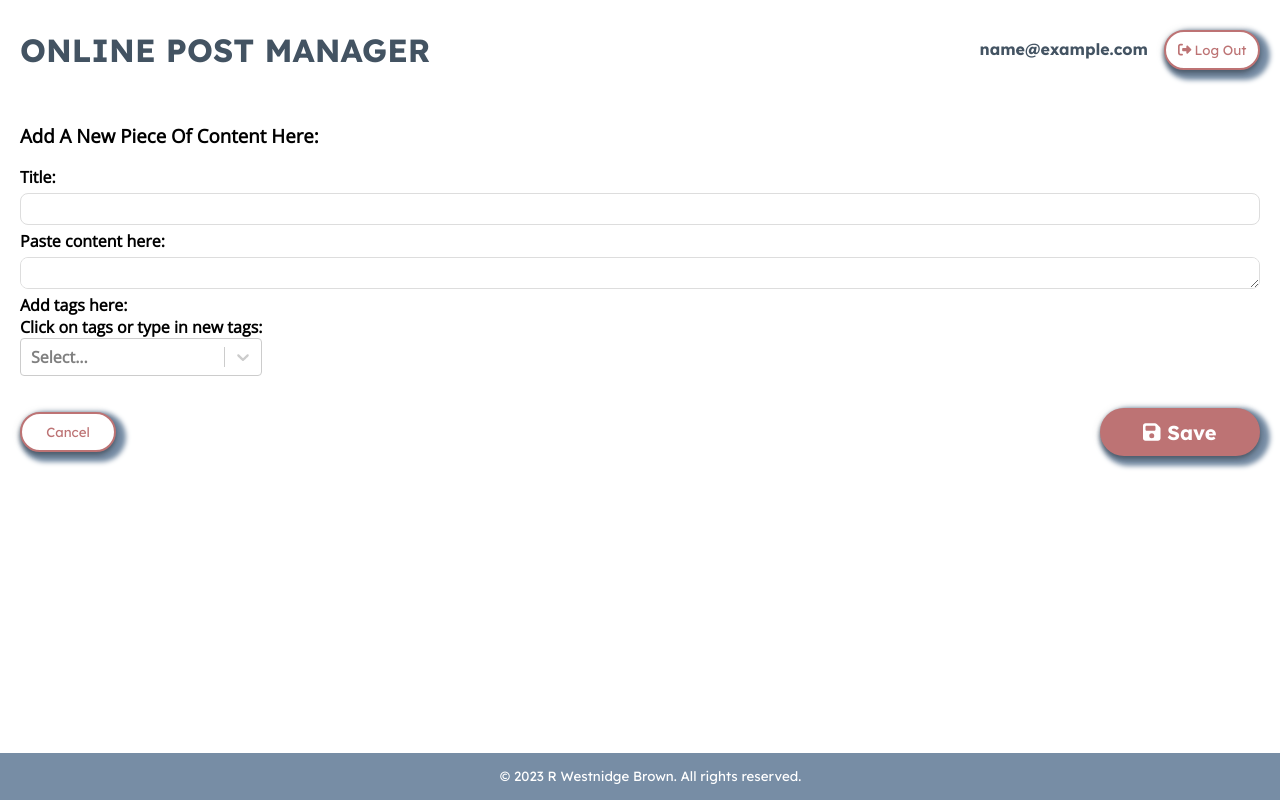
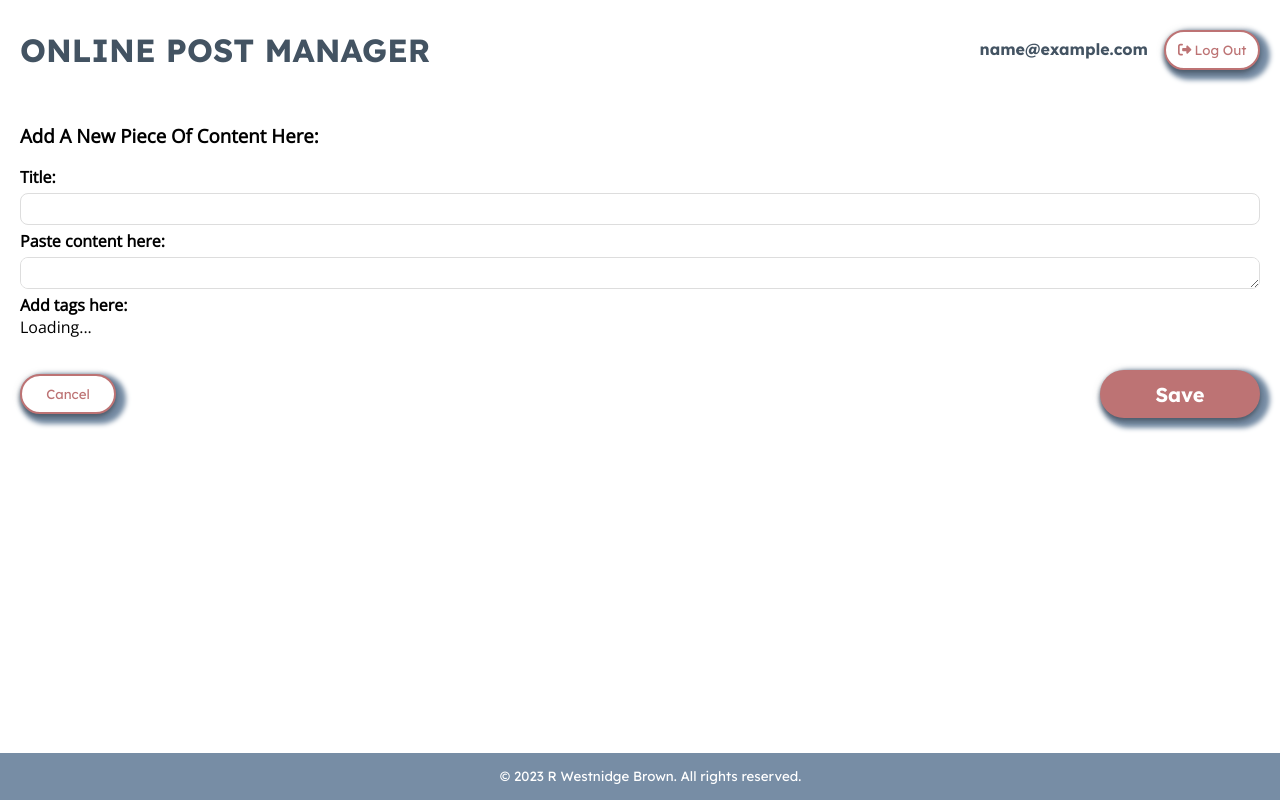
Before and after one commit to rhw-repo/mern-post-app, a React (Create React App) app in the folder frontend/: page /create_new in a window 1280 px wide. Built offline with nearby package versions, Linux system fonts and the light colour scheme; sample sign-in values are in the browser's storage.

Commit message:
Fixes updating allTags when new tags added. Persists Creatable  options across page refresh.

```diff
--- a/frontend/src/components/CreateNew.js
+++ b/frontend/src/components/CreateNew.js
@@ -4,9 +4,7 @@ import { useAuthContext } from "../hooks/useAuthContext";
 import { useNavigate } from "react-router-dom";
 import CancelButton from "./CancelButton";
 import ExperimentalAllTagsSelect from "./ExperimentalAllTagsSelect";
-import toast from 'react-hot-toast';
-import { FontAwesomeIcon } from '@fortawesome/react-fontawesome'
-import { faFloppyDisk } from "@fortawesome/free-solid-svg-icons"
+import toast from "react-hot-toast"
 
 const CreateNew = () => {
     const { dispatch } = useMaterialsContext()
@@ -15,16 +13,14 @@ const CreateNew = () => {
 
     const [title, setTitle] = useState("")
     const [body, setBody] = useState("")
-    const [selectedTags, setSelectedTags] = useState([]);
-    /* set state to null for error property defined in
-       materialController.js in backend */
     const [error, setError] = useState(null)
-    // tracks if any fields are not completed
     const [emptyFields, setEmptyFields] = useState([])
 
+    const [selectedTags, setSelectedTags] = useState([])
 
+    // function to handle changes to the selected tags
     const handleTagsChange = (tags) => {
-     setSelectedTags(tags);
+        setSelectedTags(tags)
     }
 
     const handleSubmit = async (e) => {
@@ -57,7 +53,6 @@ const CreateNew = () => {
         if (!response.ok) {
             setError(json.error)
             setEmptyFields(json.emptyFields)
-           // toast.error("Sorry, that save did not go so well, please try again")
         }
 
         if (response.ok) {
@@ -66,14 +61,11 @@ const CreateNew = () => {
             setError(null)
             setEmptyFields([])
             dispatch({ type: "CREATE_MATERIAL", payload: json })
-            navigate("/");
+            navigate("/")
             toast.success("Your work is safely saved!")
         }
     }
 
-	 const saveIcon = <FontAwesomeIcon icon={faFloppyDisk} />
-
-// css class 'errror' only applies if emptyFields is true
     return (
         <>
             <form className="create" onSubmit={handleSubmit}>
@@ -94,17 +86,15 @@ const CreateNew = () => {
                     className={emptyFields.includes("body") ? "error" : ""}
                 />
                 <label>Add tags here:</label>
-
                 <div className="tags_section_container">
                     <div className="existing_tags_container">
-                       <ExperimentalAllTagsSelect onTagsChange={handleTagsChange}/>
+                        <ExperimentalAllTagsSelect onTagsChange={handleTagsChange} />
                     </div>
                 </div>
 
                 <div className="read_edit_create_btns">
                     <CancelButton />
-                    <button className="save_btn">{saveIcon} Save</button>
-                    { /*  // evaluate if error exists, if so, output a div which outputs the error state   */ }
+                    <button className="save_btn">Save</button>
                     {error && <div className="error">{error}</div>}
                 </div>
             </form>
--- a/frontend/src/components/ExperimentalAllTagsSelect.js
+++ b/frontend/src/components/ExperimentalAllTagsSelect.js
@@ -18,15 +18,19 @@ function ExperimentalAllTagsSelect({ onTagsChange }) {
       setAllTags(savedAllTags);
       setLoading(false);
       setDataLoaded(true);
-    } else if (materials !== null) {
-      const tagsSet = new Set(materials.flatMap((material) => material.tags));
-      const tagsArray = Array.from(tagsSet);
-      setAllTags(tagsArray);
-      setLoading(false);
-      localStorage.setItem("allTags", JSON.stringify(tagsArray));
-      setDataLoaded(true);
+    } else if (materials.length > 0 ) {
+      const tagsSet = new Set(materials.flatMap((material) => material.tags))
+      const tagsArray = Array.from(tagsSet)
+      setAllTags(tagsArray)
+      setLoading(false)
+      localStorage.setItem("allTags", JSON.stringify(tagsArray))
+      setDataLoaded(true)
     }
-  }, [materials]);
+  }, [materials])
+
+  useEffect(() => {
+    console.log("allTags updated:", allTags)
+  }, [allTags])
 
   // Effect to handle onTagsChange whenever selectedTags changes
   useEffect(() => {
@@ -36,26 +40,32 @@ function ExperimentalAllTagsSelect({ onTagsChange }) {
   const handleChange = (selectedOptions) => {
     const options = selectedOptions
       ? Array.from(new Set(selectedOptions.map((option) => option.value)))
-      : [];
-    setSelectedTags(options);
+      : []
+    setSelectedTags(options)
+    setAllTags(prevTags => Array.from(new Set([...prevTags, ...options])))
   };
+
+  // update allTags in localStorage to include any new tags created
+  useEffect(() => {
+    localStorage.setItem("allTags", JSON.stringify(allTags))
+  }, [allTags])
 
   const isValidNewOption = (inputValue, selectValue, selectOptions) => {
     if (
       inputValue.trim().length === 0 ||
-      selectOptions.find((option) => option.value === inputValue)
+      allTags.find((option) => option.value === inputValue)
     ) {
-      return false;
+      return false
     }
-    return true;
-  };
+    return true
+  }
 
   if (loading) {
-    return <div>Loading...</div>;
+    return <div>Loading...</div>
   }
   // could return loading spinner / message
   if (!dataLoaded) {
-    return null;
+    return null
   }
 
   return (
--- a/frontend/src/components/Table.js
+++ b/frontend/src/components/Table.js
@@ -32,11 +32,11 @@ function TagsSelect({
     const options = useMemo(() => {
         const options = new Set();
         preFilteredRows.forEach((row) => {
-            console.log("line 36", row)
+           // console.log("line 36", row)
             let tagsArray = row.values[id]
-            console.log(id)
+         //   console.log(id)
             for (const tag of tagsArray) {
-                console.log(tag)
+              //  console.log(tag)
 
                 options.add(tag);
             }
```
Lines whose indentation alone changed are shown as unchanged.
